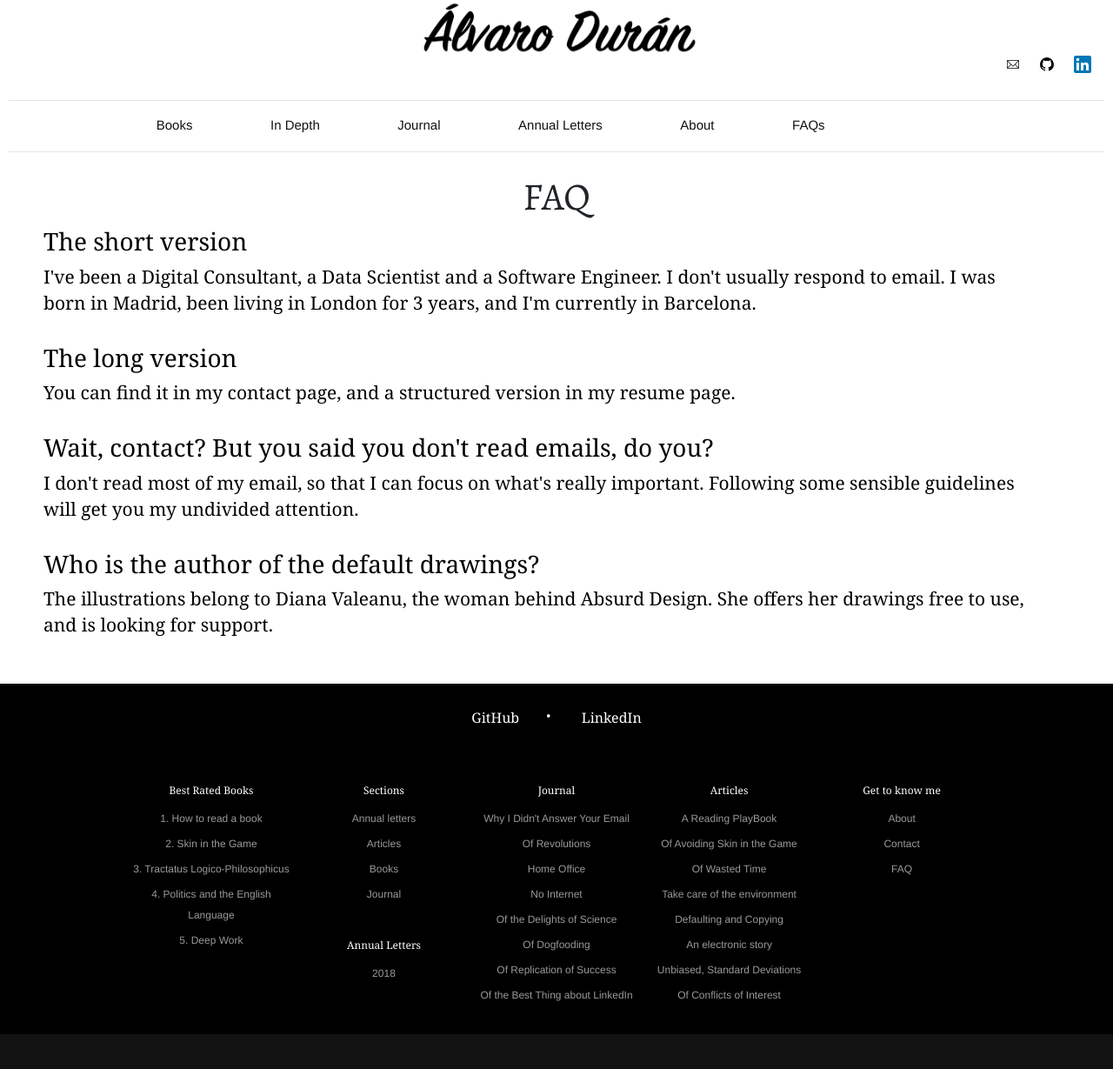
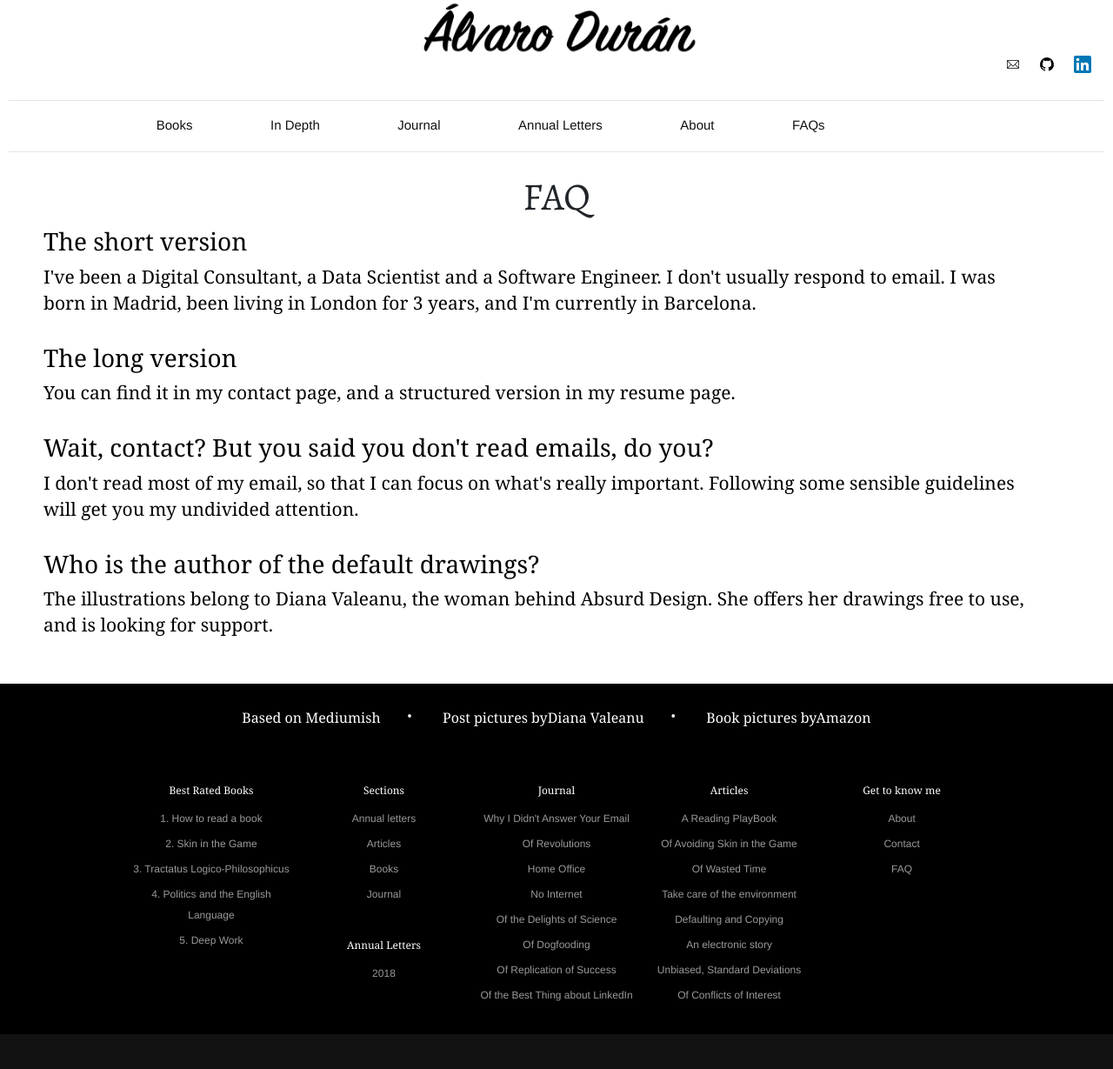
Before and after one commit to ohduran/ohduran.github.io, a Jekyll site: the page built from _pages/faq.html, in a window 1280 px wide. Shown: the whole page at 87% size. Built offline with Jekyll 4.4.1, drawn with Linux system fonts in a browser that asks for light colours; some web fonts are replaced; a script that is not in the unit is left out.

Commit message:
Attribution

```diff
--- a/_includes/newyorker/footer.html
+++ b/_includes/newyorker/footer.html
@@ -4,9 +4,9 @@
         <div class="FooterPromoLinks__container___fzxb9">
             <div class="FooterPromoLinks__featureLinks___17S0N">
                 <div>
-                  {% for social in site.data.social %}
-                    <h4><a class="Link__link___3dWao  " href="{{ social.url }}">{{ social.label }}</a></h4>
-                  {% endfor %}
+                    <h4>Based on <a class="Link__link___3dWao" href="https://www.wowthemes.net/themes/mediumish-ghost/">Mediumish</a></h4>
+                    <h4>Post pictures by<a class="Link__link___3dWao" href="https://absurd.design">Diana Valeanu</a></h4>
+                    <h4>Book pictures by<a class="Link__link___3dWao" href="https://www.amazon.com/gp/help/customer/display.html?ie=UTF8&nodeId=508088&ref_=footer_cou">Amazon</a></h4>
                     <!-- <h4>Based on the <a class="Link__link___3dWao  " href="https://github.com/wowthemesnet/mediumish-theme-jekyll/">Mediumish Theme</a>.</h4>
                     <h4>Default pictures by Diana Valeanu, the woman behind <a class="Link__link___3dWao" href="https://absurd.design/">Absurd Design</a>.</h4> -->
             </div>
```
